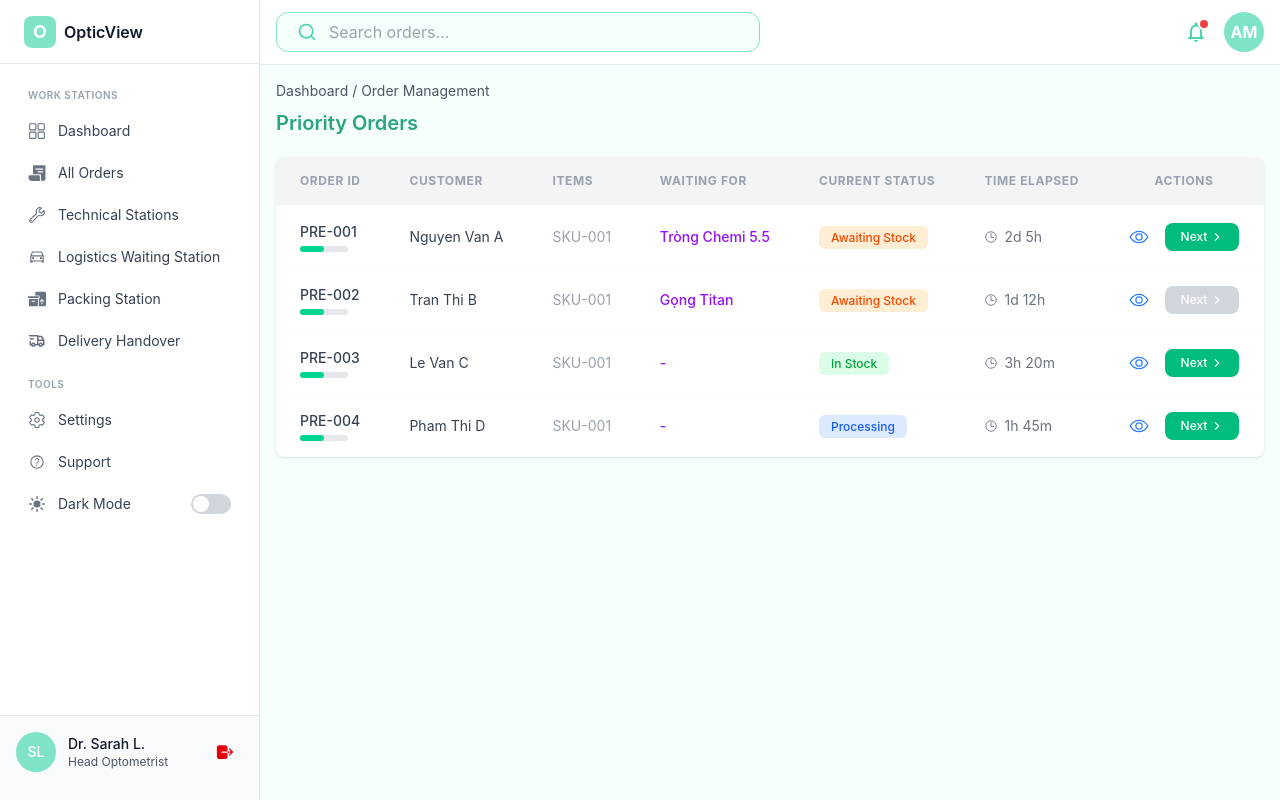
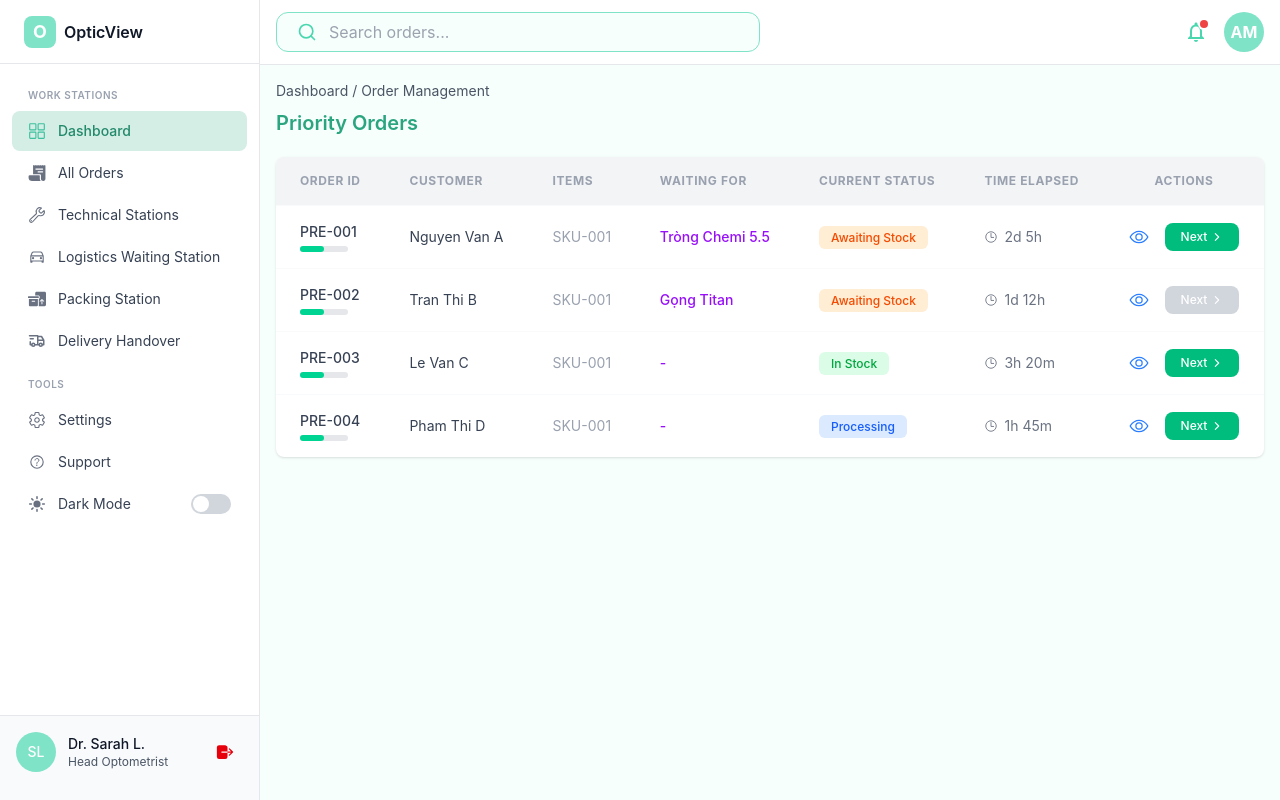
Before and after one commit to NghiaDPTWorkk/fe-eyewear-swp391, a React (Vite) app in the folder frontend/: page /operationstaff/dashboard in a window 1280 px wide. Built offline with nearby package versions, Linux system fonts and the light colour scheme.

Commit message:
KAN-49 feat: ui prescription orders

```diff
--- a/frontend/src/pages/operation/HomePageOperation.tsx
+++ b/frontend/src/pages/operation/HomePageOperation.tsx
@@ -1,72 +1,12 @@
-import { SidebarStaff } from '@/components/templates/staff/sidebar/SidebarStaff'
-import { HeaderStaff } from '@/components/templates/staff/header/HeaderStaff'
-import { UserWidgetWithLogout } from '@/components/common/staff/sidebar/UserWidgetWithLogout'
-import { ThemeToggle } from '@/components/common/staff/sidebar/ThemeToggle'
-import {
-  IoGridOutline,
-  IoReceipt,
-  IoCarOutline,
-  IoSettingsOutline,
-  IoHelpCircleOutline,
-  IoBuildOutline
-} from 'react-icons/io5'
-import { TbTruckDelivery } from 'react-icons/tb'
-import { FaBoxesPacking } from 'react-icons/fa6'
 import { Container } from '@/components'
 import OrderTable from '@/components/common/staff/ordertable/OrderTable'
-import { NavActions, NavSearch } from '@/components/templates/staff/navbar/NavListStaff'
 
 export default function HomePageOperation() {
   return (
-    <div className="flex h-screen bg-white">
-      <SidebarStaff
-        logo={
-          <div className="flex items-center gap-2">
-            <div className="w-8 h-8 bg-mint-500 rounded-lg flex items-center justify-center">
-              <span className="text-white font-bold text-lg">O</span>
-            </div>
-            <span className="font-semibold text-gray-900">OpticView</span>
-          </div>
-        }
-        userWidget={
-          <UserWidgetWithLogout
-            userInitials="SL"
-            userName="Dr. Sarah L."
-            userRole="Head Optometrist"
-          />
-        }
-      >
-        <SidebarStaff.MenuSection label="WORK STATIONS">
-          <SidebarStaff.MenuItem icon={<IoGridOutline />} label="Dashboard" />
-          <SidebarStaff.MenuItem icon={<IoReceipt />} label="All Orders" />
-          <SidebarStaff.MenuItem icon={<IoBuildOutline />} label="Technical Stations" />
-          <SidebarStaff.MenuItem icon={<IoCarOutline />} label="Logistics Waiting Station" />
-          <SidebarStaff.MenuItem icon={<FaBoxesPacking />} label="Packing Station" />
-          <SidebarStaff.MenuItem icon={<TbTruckDelivery />} label="Delivery Handover" />
-        </SidebarStaff.MenuSection>
-
-        <SidebarStaff.MenuSection label="TOOLS">
-          <SidebarStaff.MenuItem icon={<IoSettingsOutline />} label="Settings" />
-          <SidebarStaff.MenuItem icon={<IoHelpCircleOutline />} label="Support" />
-          <ThemeToggle />
-        </SidebarStaff.MenuSection>
-      </SidebarStaff>
-
-      <div className="flex-1 flex flex-col ml-[260px]">
-        <HeaderStaff
-          containerWidth="1200px"
-          left={<NavSearch placeholder={'Search orders...'} />}
-          right={<NavActions />}
-        />
-
-        <main className="p-4 bg-mint-200 h-full">
-          <Container>
-            <div className="text-sm text-gray-600 mb-2">Dashboard / Order Management</div>
-            <h1 className="text-xl font-semibold mb-5 text-primary-700">Priority Orders</h1>
-            <OrderTable />
-          </Container>
-        </main>
-      </div>
-    </div>
+    <Container>
+      <div className="text-sm text-gray-600 mb-2">Dashboard / Order Management</div>
+      <h1 className="text-xl font-semibold mb-5 text-primary-700">Priority Orders</h1>
+      <OrderTable />
+    </Container>
   )
 }
--- /dev/null
+++ b/frontend/src/pages/operation/OperationLayout.tsx
@@ -0,0 +1,80 @@
+import { Outlet, useLocation, useNavigate } from 'react-router-dom'
+import { SidebarStaff } from '@/components/templates/staff/sidebar/SidebarStaff'
+import { HeaderStaff } from '@/components/templates/staff/header/HeaderStaff'
+import { UserWidgetWithLogout } from '@/components/common/staff/sidebar/UserWidgetWithLogout'
+import { ThemeToggle } from '@/components/common/staff/sidebar/ThemeToggle'
+import {
+  IoGridOutline,
+  IoReceipt,
+  IoCarOutline,
+  IoSettingsOutline,
+  IoHelpCircleOutline,
+  IoBuildOutline
+} from 'react-icons/io5'
+import { TbTruckDelivery } from 'react-icons/tb'
+import { FaBoxesPacking } from 'react-icons/fa6'
+import { NavActions, NavSearch } from '@/components/templates/staff/navbar/NavListStaff'
+
+export default function OperationLayout() {
+  const location = useLocation()
+  const navigate = useNavigate()
+
+  return (
+    <div className="flex h-screen bg-white">
+      <SidebarStaff
+        logo={
+          <div className="flex items-center gap-2">
+            <div className="w-8 h-8 bg-mint-500 rounded-lg flex items-center justify-center">
+              <span className="text-white font-bold text-lg">O</span>
+            </div>
+            <span className="font-semibold text-gray-900">OpticView</span>
+          </div>
+        }
+        userWidget={
+          <UserWidgetWithLogout
+            userInitials="SL"
+            userName="Dr. Sarah L."
+            userRole="Head Optometrist"
+          />
+        }
+      >
+        <SidebarStaff.MenuSection label="WORK STATIONS">
+          <SidebarStaff.MenuItem
+            icon={<IoGridOutline />}
+            label="Dashboard"
+            active={location.pathname === '/operationstaff/dashboard'}
+            onClick={() => navigate('/operationstaff/dashboard')}
+          />
+          <SidebarStaff.MenuItem icon={<IoReceipt />} label="All Orders" />
+          <SidebarStaff.MenuItem
+            icon={<IoBuildOutline />}
+            label="Technical Stations"
+            active={location.pathname === '/operationstaff/prescription-orders'}
+            onClick={() => navigate('/operationstaff/prescription-orders')}
+          />
+          <SidebarStaff.MenuItem icon={<IoCarOutline />} label="Logistics Waiting Station" />
+          <SidebarStaff.MenuItem icon={<FaBoxesPacking />} label="Packing Station" />
+          <SidebarStaff.MenuItem icon={<TbTruckDelivery />} label="Delivery Handover" />
+        </SidebarStaff.MenuSection>
+
+        <SidebarStaff.MenuSection label="TOOLS">
+          <SidebarStaff.MenuItem icon={<IoSettingsOutline />} label="Settings" />
+          <SidebarStaff.MenuItem icon={<IoHelpCircleOutline />} label="Support" />
+          <ThemeToggle />
+        </SidebarStaff.MenuSection>
+      </SidebarStaff>
+
+      <div className="flex-1 flex flex-col ml-[260px]">
+        <HeaderStaff
+          containerWidth="1200px"
+          left={<NavSearch placeholder={'Search orders...'} />}
+          right={<NavActions />}
+        />
+
+        <main className="p-4 bg-mint-200 h-full">
+          <Outlet />
+        </main>
+      </div>
+    </div>
+  )
+}
--- /dev/null
+++ b/frontend/src/pages/operation/PrescriptionOrders.tsx
@@ -0,0 +1,12 @@
+import { Container } from '@/components'
+import OrderTable from '@/components/common/staff/ordertable/OrderTable'
+
+export default function PrescriptionOrders() {
+  return (
+    <Container>
+      <div className="text-sm text-gray-600 mb-2">Technical Stations / Prescription Orders</div>
+      <h1 className="text-xl font-semibold mb-5 text-primary-700">Prescription Orders</h1>
+      <OrderTable />
+    </Container>
+  )
+}
--- /dev/null
+++ b/frontend/src/pages/operation/index.ts
@@ -0,0 +1,2 @@
+export { default as HomePageOperation } from './HomePageOperation'
+export { default as PrescriptionOrders } from './PrescriptionOrders'
--- a/frontend/src/routes/index.tsx
+++ b/frontend/src/routes/index.tsx
@@ -17,9 +17,18 @@ const SaleStaffDashboard = lazy(() =>
   import('@/pages/salestaff/SaleStaffDashboard').then((m) => ({ default: m.default }))
 )
 
+const OperationLayout = lazy(() =>
+  import('@/pages/operation/OperationLayout').then((m) => ({ default: m.default }))
+)
+
 const HomePageOperation = lazy(() =>
   import('@/pages/operation/HomePageOperation').then((m) => ({ default: m.default }))
 )
+
+const PrescriptionOrdersPage = lazy(() =>
+  import('@/pages/operation/PrescriptionOrders').then((m) => ({ default: m.default }))
+)
+
 export const router = createBrowserRouter([
   {
     path: '/',
@@ -46,12 +55,22 @@ export const router = createBrowserRouter([
     )
   },
   {
-    path: '/operationstaff/dashboard',
+    path: '/operationstaff',
     element: (
       <LazyPage>
-        <HomePageOperation />
+        <OperationLayout />
       </LazyPage>
-    )
+    ),
+    children: [
+      {
+        path: 'dashboard',
+        element: <HomePageOperation />
+      },
+      {
+        path: 'prescription-orders',
+        element: <PrescriptionOrdersPage />
+      }
+    ]
   },
   {
     path: '*',
--- a/frontend/src/routes/paths.ts
+++ b/frontend/src/routes/paths.ts
@@ -16,7 +16,8 @@ export const PATHS = {
     DASHBOARD: '/salestaff/dashboard'
   },
   OPERATIONSTAFF: {
-    DASHBOARD: '/operationstaff/dashboard'
+    DASHBOARD: '/operationstaff/dashboard',
+    PRESCRIPTION_ORDERS: '/operationstaff/prescription-orders'
   },
   NOT_FOUND: '*'
 }
```
